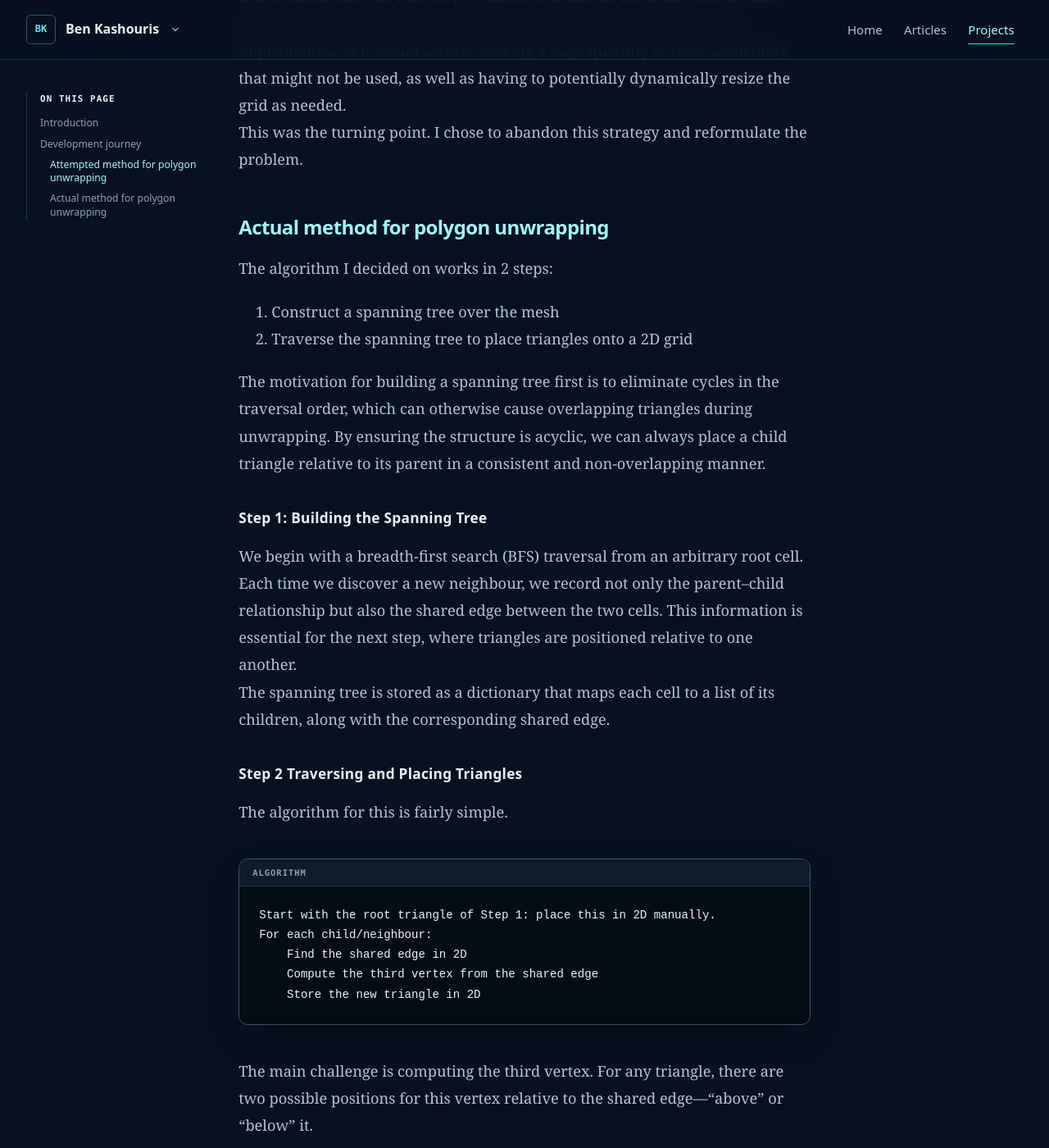
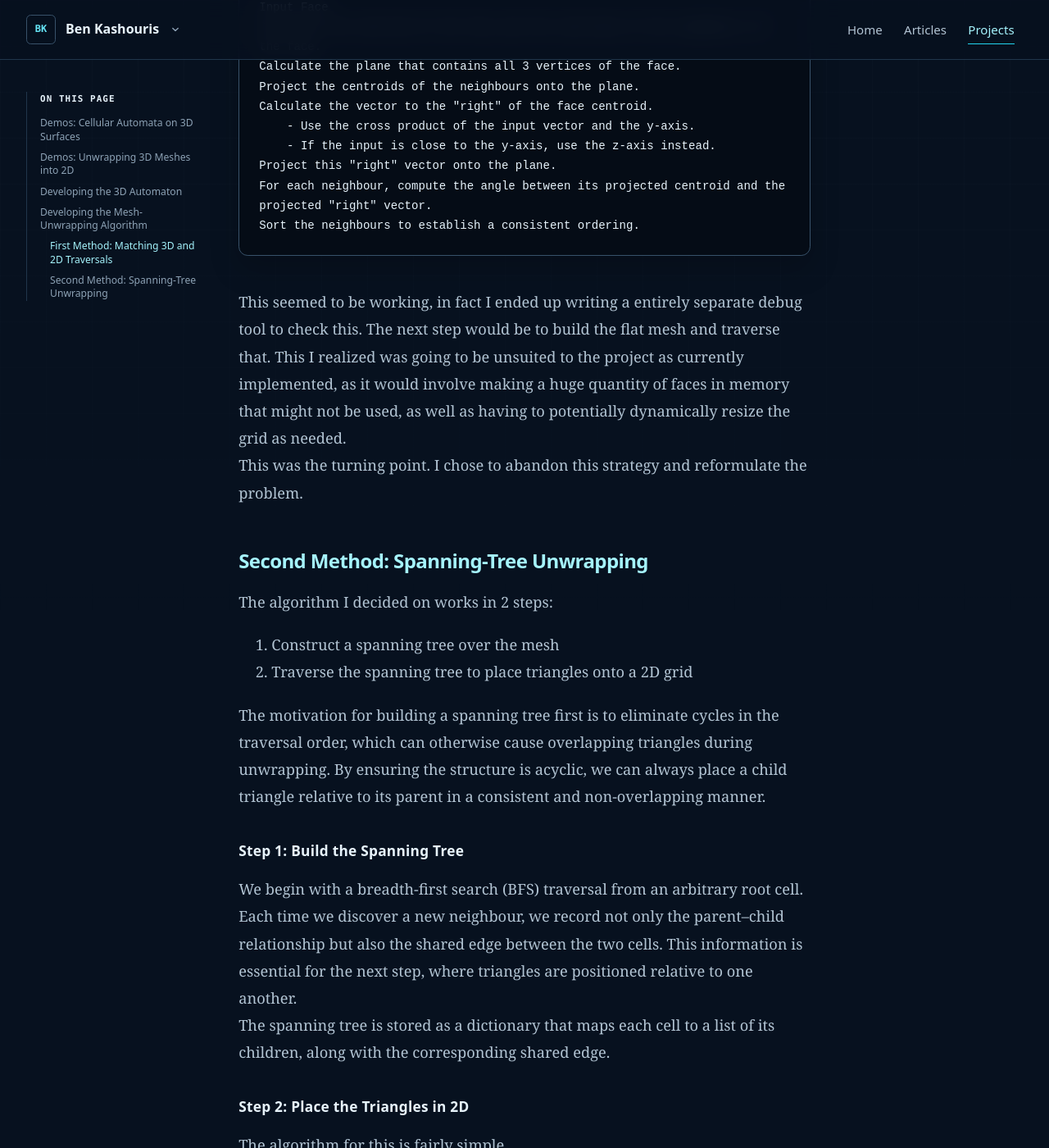
Before and after one commit to BenKashouris/BenKashouris.github.io, a Jekyll site: the page built from _projects/surface_cellular_automata.md, in a window 1280 px wide and 1400 px high, scrolled down 5271 px. Shown: the whole window at 82% size. Built offline with Jekyll 4.4.1, drawn with Linux system fonts in a browser that asks for light colours; some of the changed text lies outside the part shown.

Commit message:
article improvements

````diff
--- a/_layouts/default.html
+++ b/_layouts/default.html
@@ -16,7 +16,7 @@
   {% if page.animated_media %}
     <script defer src="{{ '/assets/js/lazy-videos.js' | relative_url }}"></script>
   {% endif %}
-  {% if page.collection %}
+  {% if page.show_contents %}
     <script defer src="{{ '/assets/js/article-toc.js' | relative_url }}"></script>
   {% endif %}
 </head>
@@ -72,10 +72,12 @@
           </div>
         </header>
         <div class="article-body">
-          <aside class="contents-rail" aria-label="On this page" hidden>
-            <p>On this page</p>
-            <ol data-article-toc></ol>
-          </aside>
+          {% if page.show_contents %}
+            <aside class="contents-rail" id="article-contents" aria-label="On this page" hidden>
+              <p>On this page</p>
+              <ol data-article-toc></ol>
+            </aside>
+          {% endif %}
           <div class="article-content">
             {{ content }}
           </div>
--- a/_projects/surface_cellular_automata.md
+++ b/_projects/surface_cellular_automata.md
@@ -16,7 +17,7 @@ topics:
   - Python
 ---
 
-## Introduction
+## Demos: Cellular Automata on 3D Surfaces
 Click [here](https://github.com/BenKashouris/Surface-Cellular-Automata) for the Github repository. <br>
 
 The goal of this project is to run cellular automata on the surface of 3D objects. For example, the automaton can evolve directly on the surface of an icosphere (a sphere composed of triangular faces):
@@ -33,6 +34,9 @@ The same approach works on any supplied mesh, such as a torus:
   </video>
   <figcaption><strong>Figure 2.</strong> The same automaton running on a toroidal mesh.</figcaption>
 </figure>
+
+## Demos: Unwrapping 3D Meshes into 2D
+
 In addition, the project can use a polygon unwrapping algorithm to flatten the mesh into a 2D representation:
 <figure>
   <video width="758" height="596" controls loop muted playsinline preload="none" poster="/assets/images/icosphere-projected-poster.webp" data-autoplay aria-label="An icosphere mesh unwrapped into a two-dimensional projection">
@@ -48,16 +52,18 @@ This unwrapping is especially interesting because it lets us visualise the struc
   <figcaption><strong>Figure 4.</strong> A flat connected grid projected back onto a topologically equivalent torus.</figcaption>
 </figure>
 
-## Development journey
+## Developing the 3D Automaton
 In terms of complexity, the 3D automata system was relatively straightforward to implement. I began by generating simple 3D shapes procedurally in code, which made early testing and iteration easy. Later on, I switched to loading .obj files for greater flexibility.
 
 The core logic was simple: since 3D graphics already represent surfaces using triangles, all I needed to do was associate a state value with each triangle and identify its neighbouring triangles through shared edges. With that in place, implementing cellular automata became trivial; it just required running a rule for time evolution.
+
+## Developing the Mesh-Unwrapping Algorithm
 
 Where the project really became interesting, and difficult, was in “project mode”, the feature responsible for flattening a 3D mesh into 2D. This required careful reasoning about both geometry and topology. While the cellular automata logic was mostly local and self-contained, the unfolding algorithm had to consider global structure, ensure non-overlapping layout, and manage spatial constraints that weren’t present in the automata logic.
 
 What started as a secondary feature, quickly became the central technical challenge of the entire project.
 
-### Attempted method for polygon unwrapping
+### First Method: Matching 3D and 2D Traversals
 My first idea was to pre-generate a flat 2D grid and traverse the 3D surface and the grid in the same order, before simply using the traversal visit index to form a bijection between the two.<br>
 However, my major issue was ensuring that the traversal on the surface was deterministic. In the current implementation, the neighbours are stored unordered. In order for this method to work, I needed to find some local ordering. This would prove to be non-trivial. <br>
 To address this, I implemented an ordering algorithm based on projected centroids. As below:
@@ -77,7 +83,7 @@ This seemed to be working, in fact I ended up writing a entirely separate debug
 The next step would be to build the flat mesh and traverse that. This I realized was going to be unsuited to the project as currently implemented, as it would involve making a huge quantity of faces in memory that might not be used, as well as having to potentially dynamically resize the grid as needed. <br>
 This was the turning point. I chose to abandon this strategy and reformulate the problem.
 
-### Actual method for polygon unwrapping
+### Second Method: Spanning-Tree Unwrapping
 The algorithm I decided on works in 2 steps:
 1. Construct a spanning tree over the mesh
 2. Traverse the spanning tree to place triangles onto a 2D grid
@@ -85,11 +91,11 @@ The algorithm I decided on works in 2 steps:
 The motivation for building a spanning tree first is to eliminate cycles in the traversal order, which can otherwise cause overlapping triangles during unwrapping. By ensuring the structure is acyclic, we can always place a child triangle relative to its parent in a consistent and non-overlapping manner.
 
 
-#### Step 1: Building the Spanning Tree <br>
+#### Step 1: Build the Spanning Tree
 We begin with a breadth-first search (BFS) traversal from an arbitrary root cell. Each time we discover a new neighbour, we record not only the parent–child relationship but also the shared edge between the two cells. This information is essential for the next step, where triangles are positioned relative to one another. <br>
 The spanning tree is stored as a dictionary that maps each cell to a list of its children, along with the corresponding shared edge. <br>
 
-#### Step 2 Traversing and Placing Triangles
+#### Step 2: Place the Triangles in 2D
 The algorithm for this is fairly simple.
 ```text
 Start with the root triangle of Step 1: place this in 2D manually.
--- a/assets/css/site.css
+++ b/assets/css/site.css
@@ -1047,6 +1047,7 @@ main {
 
 .article-content {
   grid-column: 2;
+  min-width: 0;
   width: 100%;
   color: var(--ink-soft);
   font-family: var(--serif);
@@ -1160,6 +1161,9 @@ main {
 }
 
 .article-content .highlighter-rouge {
+  width: 100%;
+  min-width: 0;
+  max-width: 100%;
   overflow: hidden;
   margin: 2.5rem 0;
   border: 1px solid var(--line-strong);
@@ -1193,13 +1197,18 @@ main {
 }
 
 .article-content .highlight {
+  width: 100%;
+  min-width: 0;
+  max-width: 100%;
   overflow: hidden;
   background: transparent;
 }
 
 .article-content pre {
+  width: 100%;
+  min-width: 0;
   max-width: 100%;
-  overflow-x: auto;
+  overflow-x: hidden;
   margin: 0;
   padding: 1.4rem 1.5rem 1.5rem;
   border: 0;
@@ -1209,21 +1218,9 @@ main {
   font-family: var(--mono);
   font-size: 0.88rem;
   line-height: 1.65;
+  overflow-wrap: anywhere;
   tab-size: 4;
-}
-
-.article-content pre::-webkit-scrollbar {
-  height: 0.65rem;
-}
-
-.article-content pre::-webkit-scrollbar-track {
-  background: var(--canvas-deep);
-}
-
-.article-content pre::-webkit-scrollbar-thumb {
-  border: 2px solid var(--canvas-deep);
-  border-radius: 999px;
-  background: var(--line-strong);
+  white-space: pre-wrap;
 }
 
 .article-content .highlight .c,
````
Also changed, not shown: other parts of _projects/surface_cellular_automata.md (+1 -0 lines), _articles/Diffie_Hellman.md (+1 -0 lines), _articles/Fast_Fibonacci.md (+10 -9 lines).
